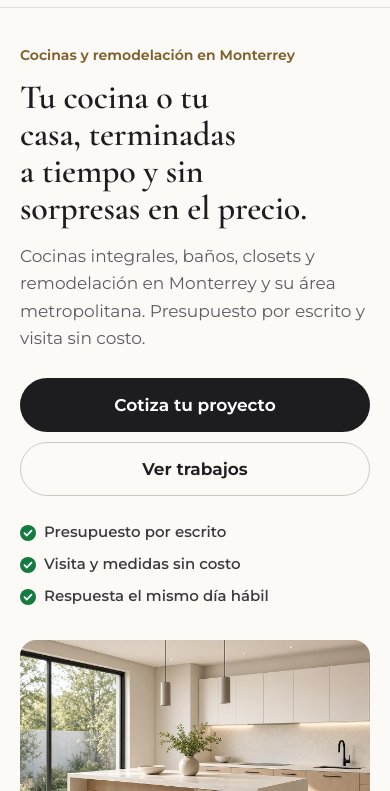
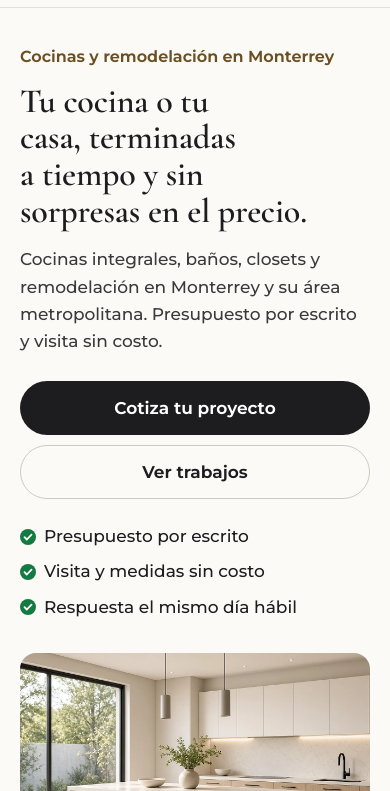
Before and after one commit to Roger150207/remodelaciones-demo, a plain HTML site: page index.html in a window 390 px wide. Shown: the part 53-844 px from the top of the page. Drawn offline with Linux system fonts and the light colour scheme.

Commit message:
Mejora el contraste y hace visibles las secciones al recorrer la página

```diff
--- a/assets/css/styles.css
+++ b/assets/css/styles.css
@@ -13,8 +13,8 @@
   --surface: #fff;
   --tint: #f3f1ec;
   --ink: #1d1d1f;
-  --ink-2: #3a3a3c;
-  --muted: #5c5c61;
+  --ink-2: #1d1d1f;
+  --muted: #3a3a3c;
   --line: #e2dfd8;
   --line-2: #cfcac0;
   --accent: #80602c;
@@ -100,7 +100,7 @@ code { font-family: ui-monospace, SFMono-Regular, Menlo, Consolas, monospace; }
 .nav a:hover { background: rgba(0, 0, 0, .05); color: var(--ink); }
 
 /* ---------- Tipografía de secciones ---------- */
-.eyebrow { margin-bottom: 14px; font-size: .875rem; font-weight: 650; color: var(--accent); }
+.eyebrow { margin-bottom: 14px; font-size: .875rem; font-weight: 650; color: #6b4f1f; }
 .section { padding: 64px 0; }
 .section--tint { background: var(--tint); }
 .sec-head { max-width: 680px; margin-bottom: 32px; }
@@ -295,6 +295,18 @@ code { font-family: ui-monospace, SFMono-Regular, Menlo, Consolas, monospace; }
 
 
 /* =========================================================
+   Celulares (≤600px): texto de cuerpo legible y con peso
+   ========================================================= */
+@media (max-width: 600px) {
+  body { font-size: 1.0625rem; }
+  p, .sec-sub, .hero__lead, .reason p, .card p, .step p, .quote blockquote, .faq details p,
+  .promises, .checks, .wz-help, .wz-done p, .quote-copy__from, .footer { font-size: 1.0625rem; font-weight: 500; }
+  .quote__by, .tile__sub, .wizard__privacy, .eyebrow { font-size: 1rem; }
+  .quote__by, .tile__sub { font-weight: 600; }
+  .faq summary { font-size: 1.0625rem; }
+}
+
+/* =========================================================
    Celulares estrechos (≤480px)
    ========================================================= */
 @media (max-width: 480px) {
--- a/assets/js/app.js
+++ b/assets/js/app.js
@@ -97,8 +97,21 @@ const CONFIG = {
     });
     const io = new IntersectionObserver((entries) => {
       entries.forEach((e) => { if (e.isIntersecting) { e.target.classList.add('is-in'); io.unobserve(e.target); } });
-    }, { rootMargin: '0px 0px -8% 0px', threshold: 0.08 });
+    }, { threshold: 0 });
     reveals.forEach((el) => io.observe(el));
+    // Respaldo: marca lo que ya entró al viewport o quedó por encima (página recorrida).
+    const sweep = () => {
+      const h = window.innerHeight || document.documentElement.clientHeight;
+      reveals.forEach((el) => {
+        if (!el.classList.contains('is-in') && el.getBoundingClientRect().top < h) { el.classList.add('is-in'); io.unobserve(el); }
+      });
+    };
+    sweep();
+    requestAnimationFrame(sweep);
+    setTimeout(sweep, 200);
+    window.addEventListener('scroll', sweep, { passive: true });
+    window.addEventListener('resize', sweep);
+    window.addEventListener('load', sweep);
   }
 
   /* ---------- Galería con vista ampliada ---------- */
--- a/index.html
+++ b/index.html
@@ -22,7 +22,7 @@
 <link rel="manifest" href="manifest.webmanifest">
 <link rel="preload" href="assets/fonts/cormorant-600.woff2" as="font" type="font/woff2" crossorigin>
 <link rel="preload" as="image" href="assets/img/hero-cocina-1280.webp" imagesrcset="assets/img/hero-cocina-1280.webp 1280w, assets/img/hero-cocina.webp 2400w" imagesizes="(min-width: 960px) 55vw, 100vw" fetchpriority="high">
-<link rel="stylesheet" href="assets/css/styles.css?v=5">
+<link rel="stylesheet" href="assets/css/styles.css?v=6">
 </head>
 <body>
 <a class="skip" href="#filtro">Ir directo a cotizar</a>
@@ -345,6 +345,6 @@
   </a>
 </div>
 
-<script src="assets/js/app.js?v=2" defer></script>
+<script src="assets/js/app.js?v=3" defer></script>
 </body>
 </html>
```
